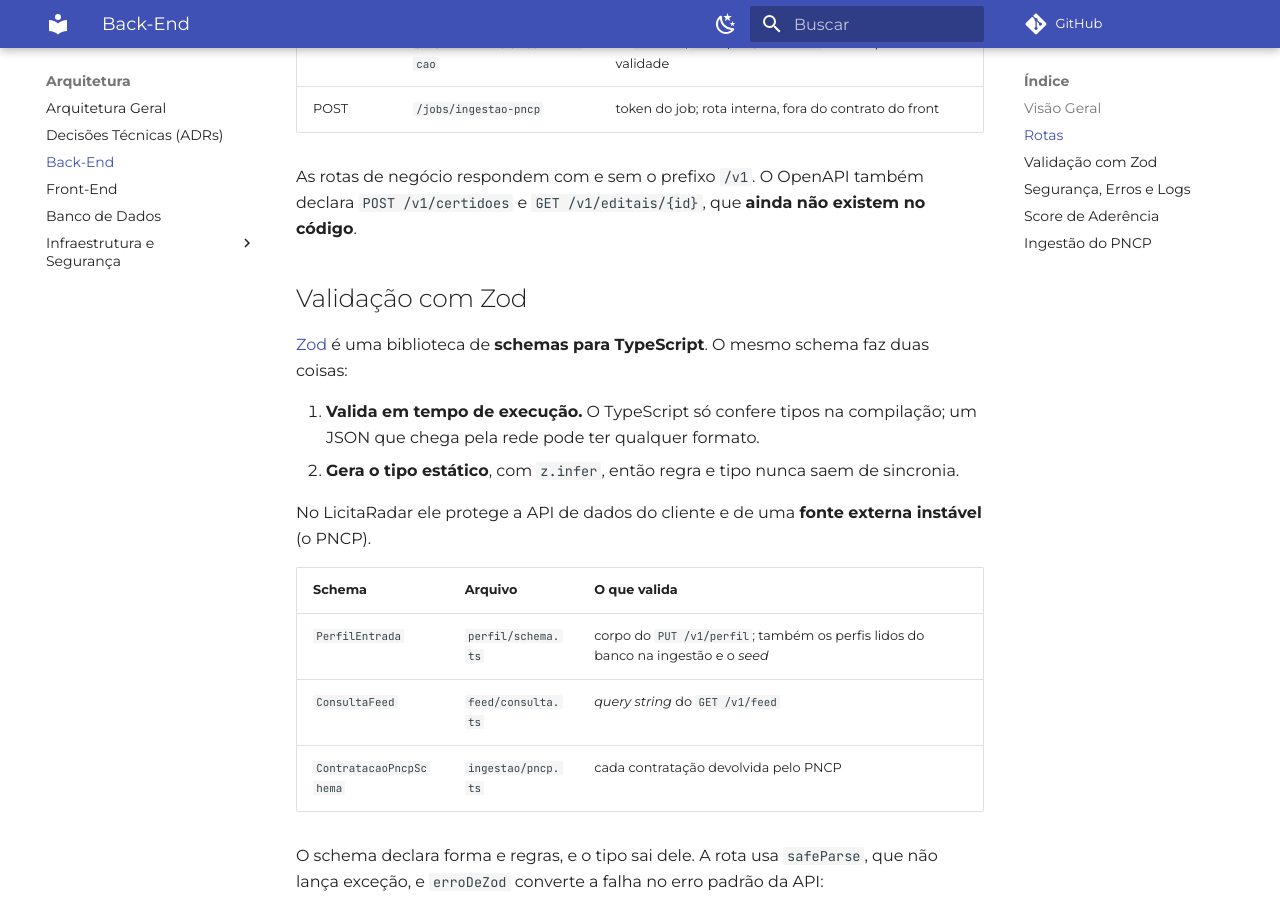
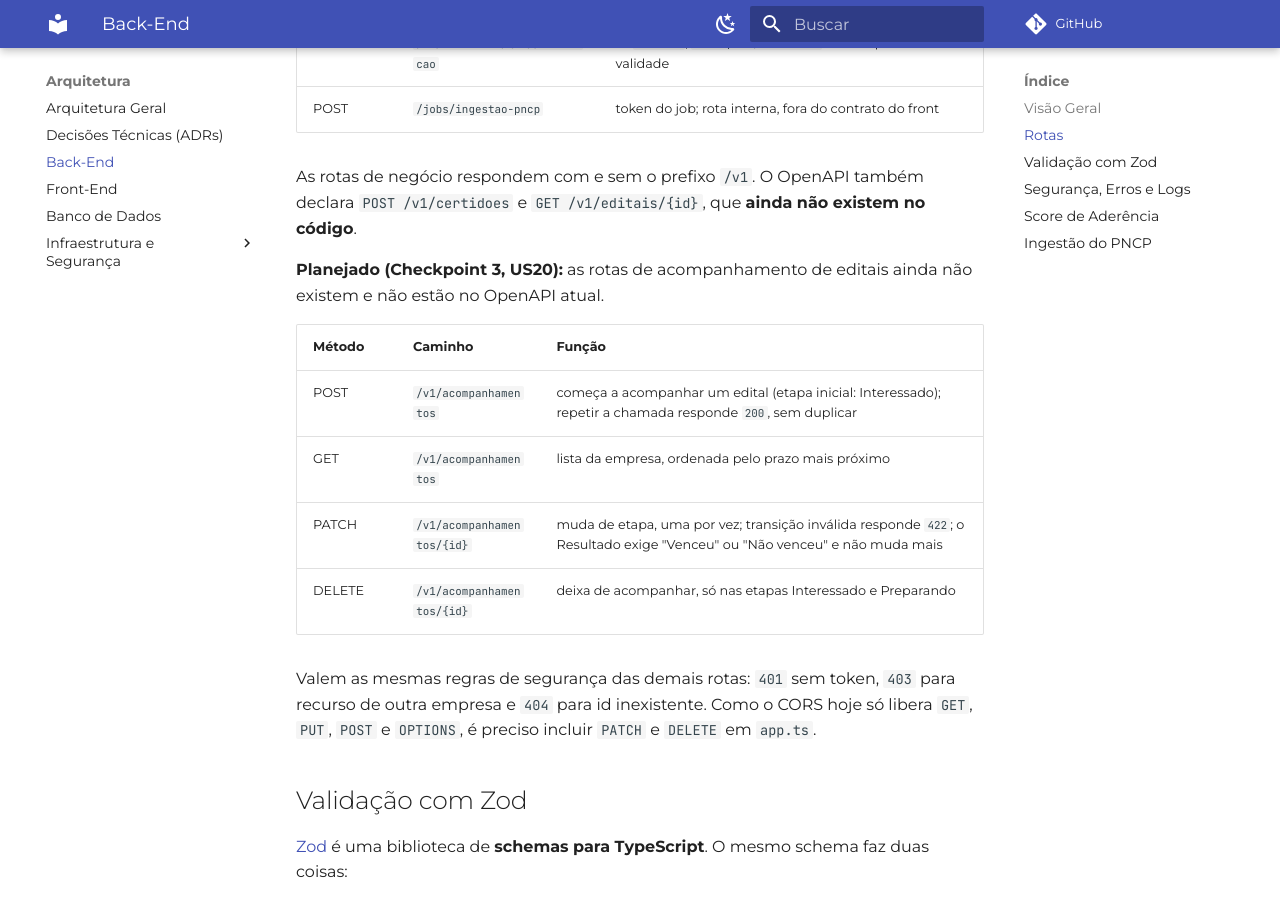
Before and after one commit to LicitaRad4r/documentation, an MkDocs documentation site: the page built from docs/architecture/backend.md, in a window 1280 px wide and 900 px high, scrolled down 1124 px. Built offline with MkDocs 1.6.1 and Material for MkDocs 9.7.7, drawn with Linux system fonts in a browser that asks for light colours; comment, search, counter and statistics services are not loaded.

Commit message:
altera links quebrados

```diff
--- a/docs/architecture/backend.md
+++ b/docs/architecture/backend.md
@@ -32,6 +32,17 @@ server/src/
 | POST | `/jobs/ingestao-pncp` | token do job; rota interna, fora do contrato do front |
 
 As rotas de negócio respondem com e sem o prefixo `/v1`. O OpenAPI também declara `POST /v1/certidoes` e `GET /v1/editais/{id}`, que **ainda não existem no código**.
+
+**Planejado (Checkpoint 3, US20):** as rotas de acompanhamento de editais ainda não existem e não estão no OpenAPI atual.
+
+| Método | Caminho | Função |
+| :--- | :--- | :--- |
+| POST | `/v1/acompanhamentos` | começa a acompanhar um edital (etapa inicial: Interessado); repetir a chamada responde `200`, sem duplicar |
+| GET | `/v1/acompanhamentos` | lista da empresa, ordenada pelo prazo mais próximo |
+| PATCH | `/v1/acompanhamentos/{id}` | muda de etapa, uma por vez; transição inválida responde `422`; o Resultado exige "Venceu" ou "Não venceu" e não muda mais |
+| DELETE | `/v1/acompanhamentos/{id}` | deixa de acompanhar, só nas etapas Interessado e Preparando |
+
+Valem as mesmas regras de segurança das demais rotas: `401` sem token, `403` para recurso de outra empresa e `404` para id inexistente. Como o CORS hoje só libera `GET`, `PUT`, `POST` e `OPTIONS`, é preciso incluir `PATCH` e `DELETE` em `app.ts`.
 
 ## Validação com Zod
 
@@ -101,7 +112,7 @@ Com `valorMinimo` maior que `valorMaximo`, o cliente recebe `400` e o frontend m
 - **Erros:** sempre no formato `{ codigo, mensagem, detalhes?, requestId }`, com códigos estáveis (`VALIDACAO`, `NAO_AUTENTICADO`, `EMPRESA_NAO_CONFIGURADA`, `NAO_ENCONTRADO`, `ACESSO_NEGADO`, `ERRO_INTERNO`). O `500` não traz detalhes.
 - **Logs:** JSON com `requestId` (gerado no servidor), `route` e `status`; sem IP, e-mail, token nem a mensagem do erro, porque erros do Firestore trazem caminhos de documento.
 
-Os testes que sustentam cada controle estão em [Testes](testes.md).
+Os testes que sustentam cada controle estão em [Testes](../Testes/estrategia_de_testes.md).
 
 ## Score de Aderência
 
```
Also changed, not shown: docs/architecture/Arquitetura.md (+6 -2 lines), docs/architecture/InfraestruturaeSegurança/infraestrutura.md (+6 -5 lines), docs/backlog/historias.md (+13 -12 lines).
